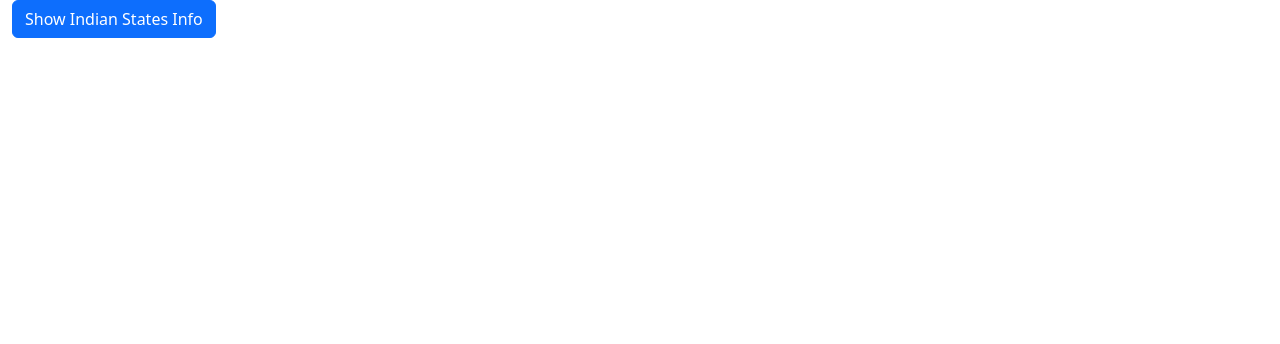
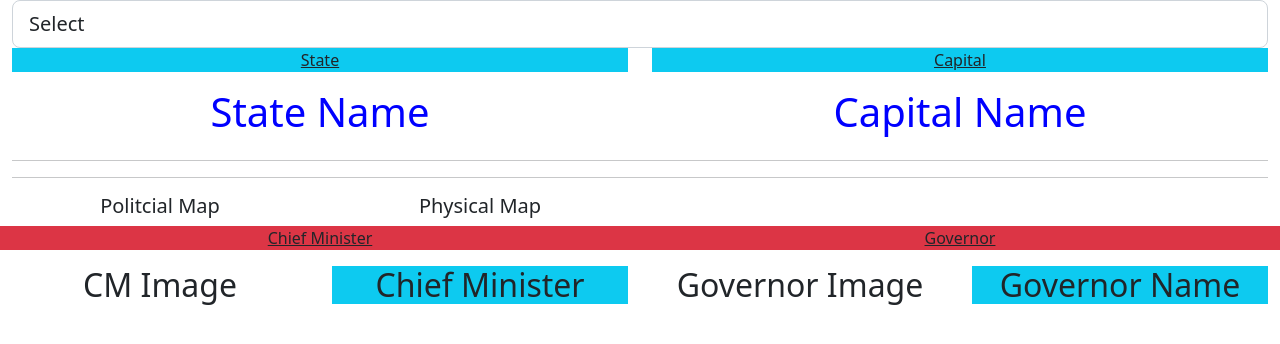
Before and after one commit to satishsekhar/States_of_india, a plain HTML site: page states.html in a window 1280 px wide. Drawn offline with nearby package versions, Linux system fonts and the light colour scheme.

Commit message:
Add files via upload

```diff
--- a/states.html
+++ b/states.html
@@ -92,13 +92,9 @@
     }
 </script>
 </head>
-<body>
+<body onload="showIndianStateInfo();">
     <div class="container-fluid">
-        <div class="row" >
-            <div class="col-sm-12">
-                <button class="btn btn-primary" onclick="showIndianStateInfo();">Show Indian States Info</button>
-            </div>
-        </div>
+
         <div id="indianStates" style="display: none;" >
             <div class="row">
                 <div class="col-sm-12 text-center">
@@ -106,16 +102,17 @@
                 </div>
             </div>
             <div class="row">
-                <div class="col-sm-4 text-center">
-                    <p><u>State</u></p>
+                <div class="col-sm-6 text-center">
+                    <p class="bg-info text-dark"><u>State</u></p>
                     <h1 id="StateName" style="color: blue;">State Name</h1>
                 </div>
+                <!--
                 <div class="col-sm-4 text-center">
-                    <p><br/></p>
+                    <p class="bg-info text-dark"><br/></p>
                     <h1>▬</h1>
-                </div>
-                <div class="col-sm-4 text-center">
-                    <p><u>Capital</u></p>
+                </div>  -->
+                <div class="col-sm-6 text-center">
+                    <p class="bg-info text-dark"><u>Capital</u></p>
                     <h1 id="StateCapital" style="color: blue;">Capital Name</h1>
                 </div>
             </div>
@@ -124,11 +121,14 @@
 
 
             <div class="row">
-                <div class="col-sm-6 text-center">
+                <div class="col-sm-3 text-center">
                     <h5 id="Politcial">Politcial Map</h5>
                 </div>
-                <div class="col-sm-6 text-center">
+                <div class="col-sm-3 text-center">
                     <h5 id="Physical">Physical Map</h5>
+                </div>
+                <div class="col-sm-6">
+                    <h4></h4>
                 </div>
             </div>
 
```
